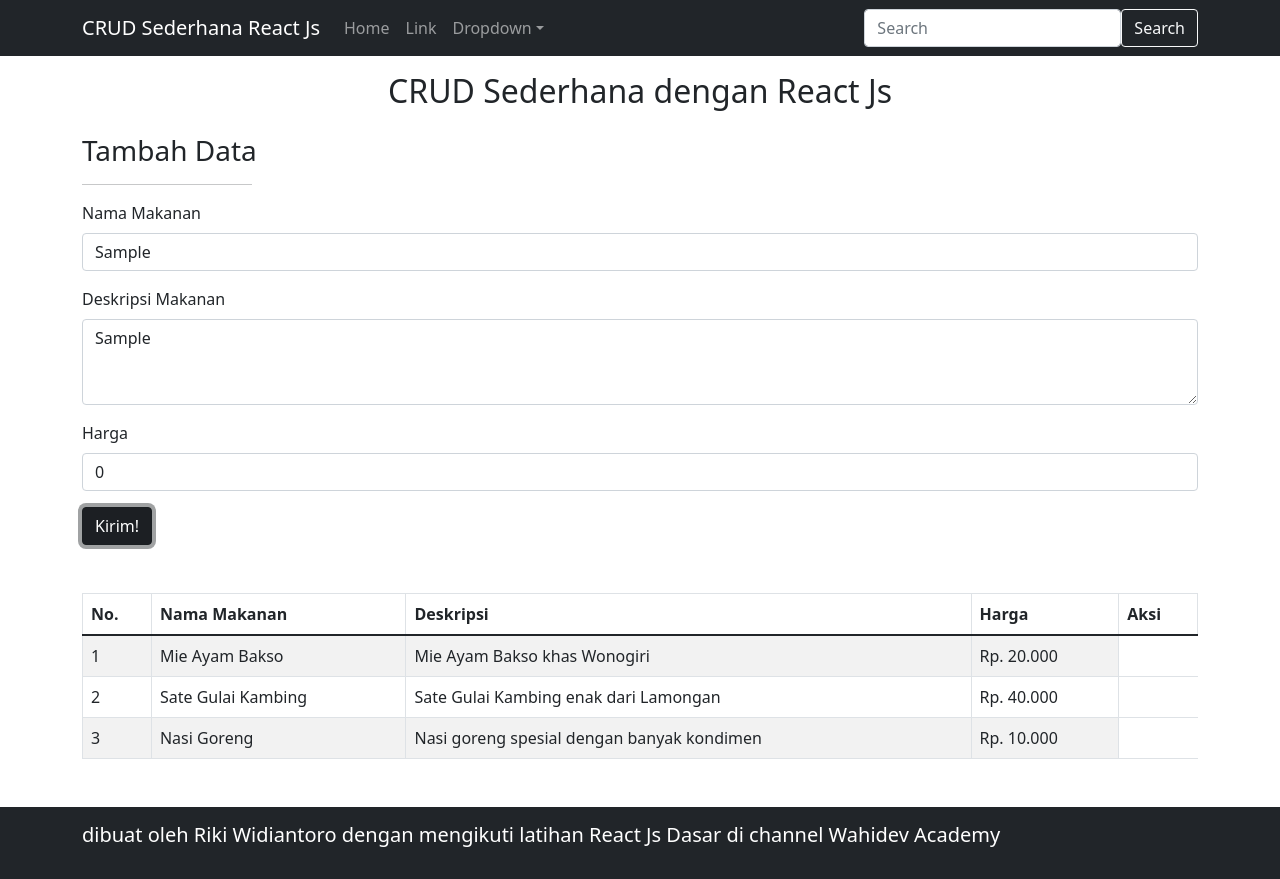
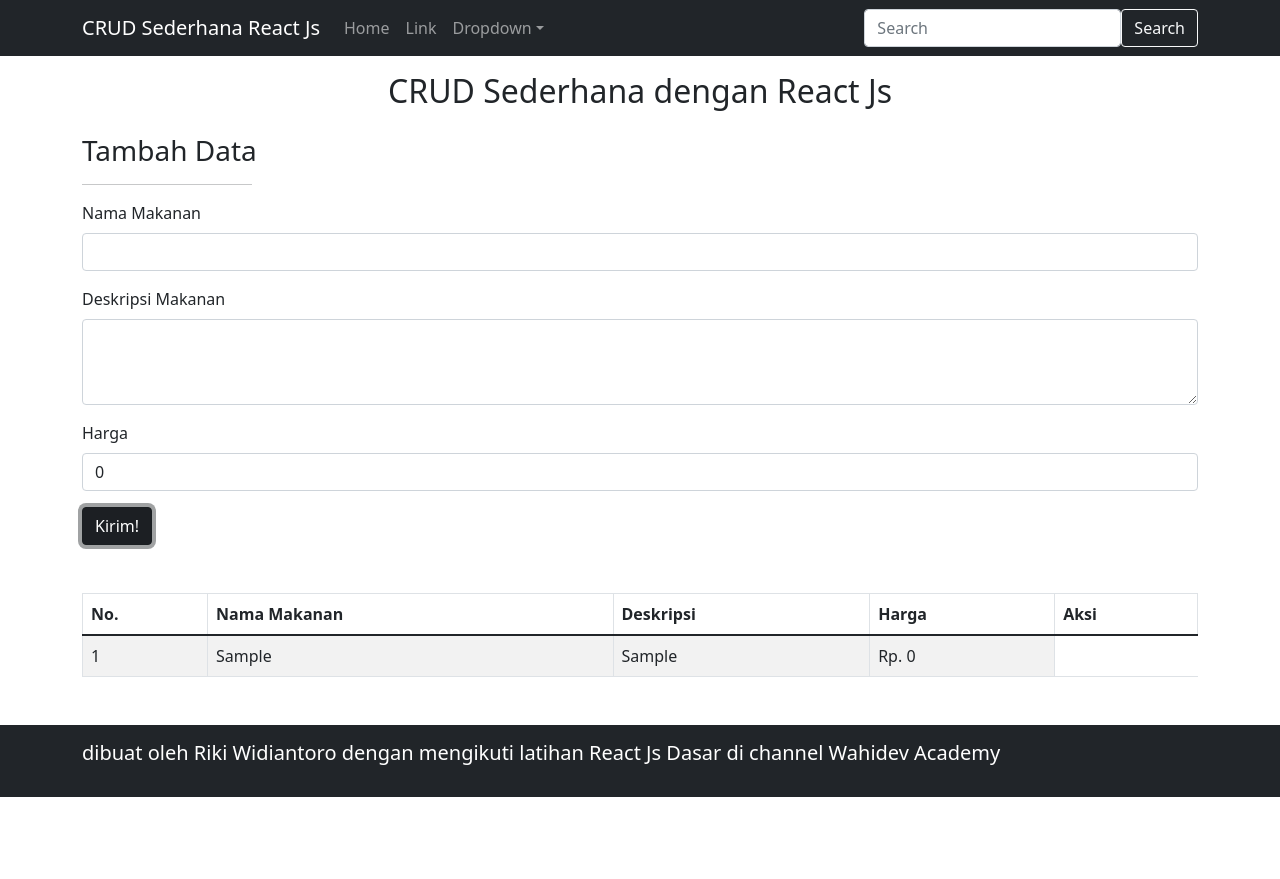
Before and after one commit to rikiwidiantoro/reactjsdasar-wahidev, a React (Create React App) app: page / in a window 1280 px wide. Both pictures are taken after typing "Sample", "Sample" into the empty fields and a click on the button "Kirim!". After the commit the page ends 800 px from the top, so only its background shows below. Built offline with nearby package versions, Linux system fonts and the light colour scheme.

Commit message:
create dan read

```diff
--- a/src/crud/index.js
+++ b/src/crud/index.js
@@ -26,7 +26,24 @@ class Crud extends Component {
     handleSubmit = (event) => {
         event.preventDefault();
 
-        console.log('Data : ', this.state)
+        this.setState({
+            makanans : [
+                ...this.state.makanans,
+                {
+                    id : this.state.id.length+1,
+                    nama : this.state.nama,
+                    deskripsi : this.state.deskripsi,
+                    harga : this.state.harga
+                }
+            ]
+        })
+
+        this.setState({
+            nama : "",
+            deskripsi : "",
+            harga : 0,
+            id : ""
+        })
     }
 
     render() {
@@ -36,7 +53,7 @@ class Crud extends Component {
                 <div className="container mt-3">
                     <h2 className="text-center">CRUD Sederhana dengan React Js</h2>
                     <Formulir {...this.state} handleChange={this.handleChange} handleSubmit={this.handleSubmit} />
-                    <Tabel />
+                    <Tabel makanans={this.state.makanans} />
                 </div>
                 <Footer />
             </div>
--- a/src/crud/komponen/Tabel.js
+++ b/src/crud/komponen/Tabel.js
@@ -1,7 +1,7 @@
 import React from "react";
 import {Table, thead, tbody, tr, th, td} from 'react-bootstrap'
 
-const Tabel = () => {
+const Tabel = ({makanans}) => {
     return (
         <Table striped bordered hover className="mt-5">
             <thead>
@@ -14,7 +14,7 @@ const Tabel = () => {
                 </tr>
             </thead>
             <tbody>
-                <tr>
+                {/* <tr>
                     <td>1</td>
                     <td>Mie Ayam Bakso</td>
                     <td>Mie Ayam Bakso khas Wonogiri</td>
@@ -31,7 +31,17 @@ const Tabel = () => {
                     <td>Nasi Goreng</td>
                     <td>Nasi goreng spesial dengan banyak kondimen</td>
                     <td>Rp. 10.000</td>
-                </tr>
+                </tr> */}
+                {makanans.map((makanan, index) => {
+                    return (
+                        <tr>
+                            <td>{index+1}</td>
+                            <td>{makanan.nama}</td>
+                            <td>{makanan.deskripsi}</td>
+                            <td>Rp. {makanan.harga}</td>
+                        </tr>
+                    )
+                })}
             </tbody>
         </Table>
     )
```
